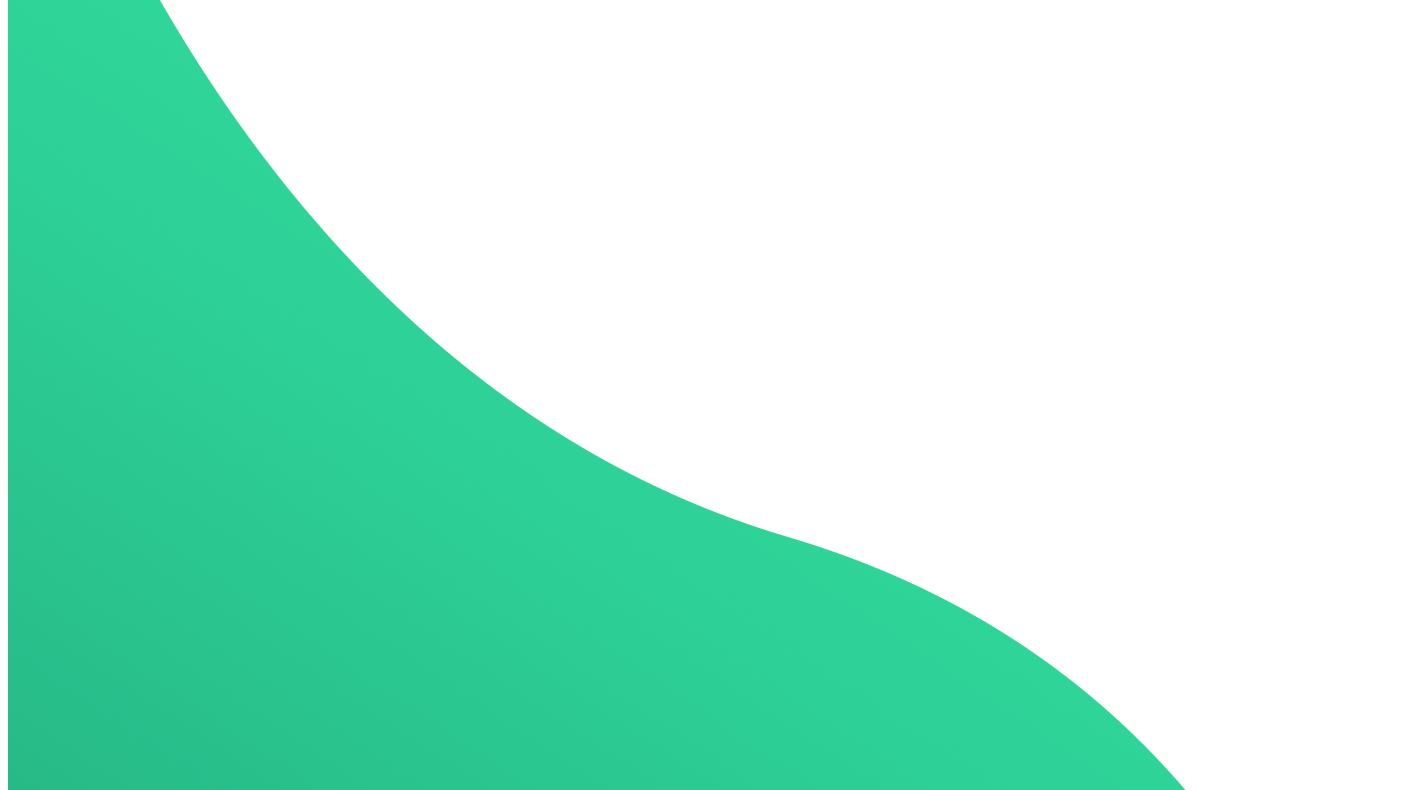
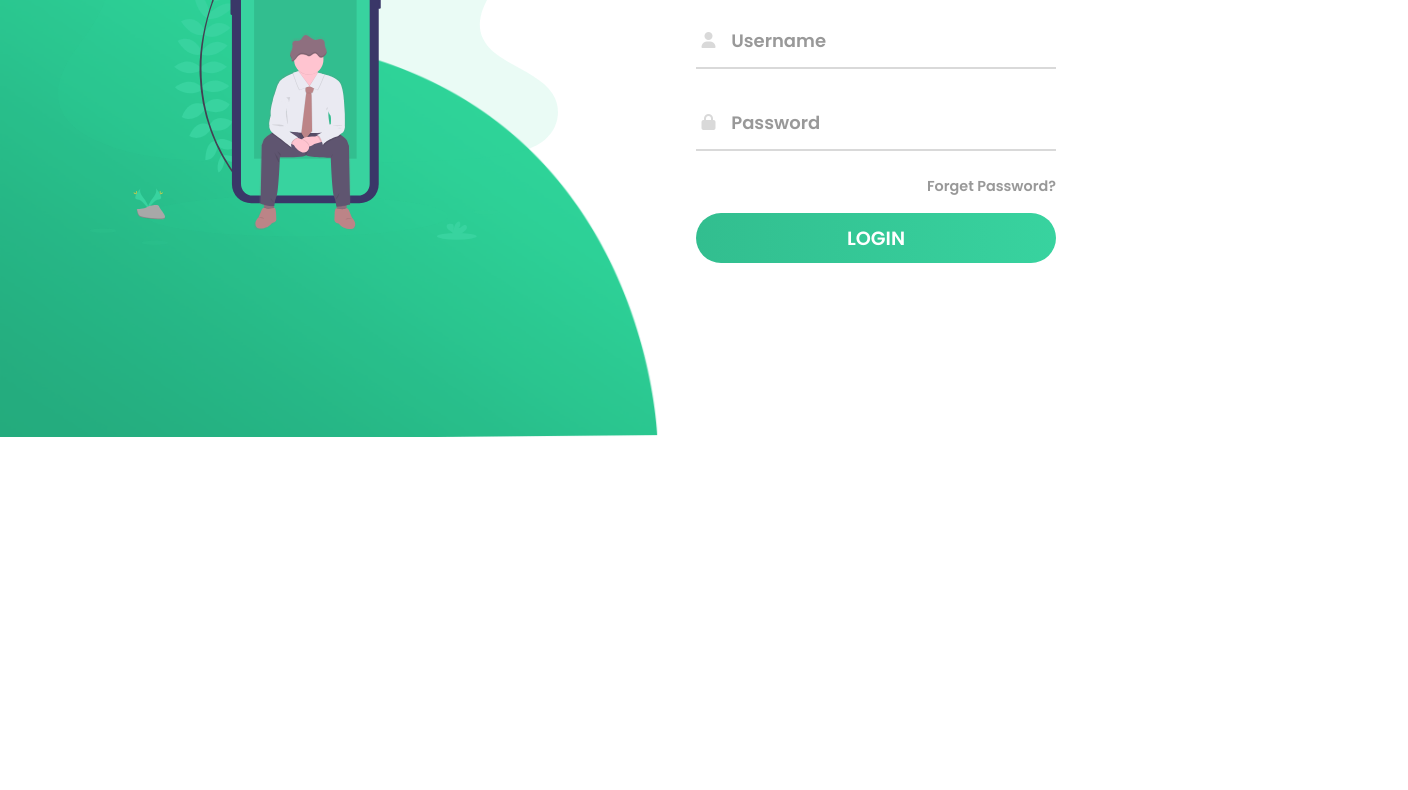
Before and after one commit to mimoune/Responsive_Animated_Login_Form, a plain HTML site: page index.html in a window 1280 px wide. Shown: the part 363-1153 px from the top of the page, 1408 px wide, since content can reach past the window. After the commit the page ends 800 px from the top, so only its background shows below. Drawn offline with Linux system fonts and the light colour scheme.

Commit message:
last version

```diff
--- a/css/style.css
+++ b/css/style.css
@@ -1,3 +1,198 @@
+*{
+    padding: 0;
+    margin: 0;
+    box-sizing: border-box;
+    -webkit-box-sizing: border-box;
+    -moz-box-sizing: border-box;
+}
 body{
+    font-family: 'Poppins', sans-serif;
+}
+.wave{
+    position: fixed;
+    height: 100%;
+    left: 0;
+    bottom: 0;
+    z-index: -1;
+}
+.container{
+    width: 100vw;
+    height: 100vh;
+    display: grid;
+    grid-template-columns: repeat(2,1fr);
+    grid-gap: 7rem;
+    padding: 0 2rem;
+}
+.img{
+    display: flex;
+    justify-content: center;
+    align-items: center;
+}
+.img img{
+    width: 500px;
+}
+.avatar{
+    width: 100px;
+}
+.login-container{
+    display: flex;
+    align-items: center;
+    text-align: center;
+}
+form{
+    width: 360px;
+}
+form h2{
+    font-size: 2.9rem;
+    text-transform: uppercase;
+    margin: 15px 0;
+    color: #333;
+}
+.input-div{
+    position: relative;
+    display: grid;
+    grid-template-columns: 7% 93%;
+    margin: 25px 0;
+    padding: 5px 0;
+    border-bottom: 2px solid #d9d9d9 ;
+}
+.input-div.focus .i i{
+    color: #38d39f;
+}
+
+.input-div::after, .input-div::before{
+    content: '';
+    position: absolute;
+    bottom: -2px;
+    width: 0;
+    height: 2px;
+    background-color: #38d39f;
+    transition: .3s;
+}
+.input-div.focus div h5{
+    top: -5px;
+    font-size: 15px;
+}
+
+.input-div.focus::after{
+    right: 50%;
+}
+
+.input-div.focus::before{
+    left: 50%;
+}
+
+.input-div.focus::after, .input-div.focus::before{
+    width: 50%;
+}
+
+.input-div .one{
+    margin-top: 0;
+}
+.input-div .two{
+    margin-bottom: 4px;
+}
+.i{
+    display: flex;
+    justify-content: center;
+    align-items: center;
+}
+.i i{
+    color: #d9d9d9;
+    transition: .3s;
+}
+
+.input-div > div{
+    position: relative;
+    height: 45px;
+}
+.input-div > div h5{
+    position: absolute;
+    left: 10px;
+    top: 50%;
+    transform: translateY(-50%);
+    color: #999;
+    font-size: 18px;
+    transition: .3s;
+}
+
+.input{
+    position: absolute;
+    top:0;
+    left: 0;
+    height: 100%;
+    width: 100%;
+    border: none;
+    outline: none;
+    background: none;
+    padding: 0.5rem 0.7rem;
+    font-size: 1.2rem;
+    color: #555;
+    font-family: 'Poppins', sans-serif;
+}
+a{
+    display: block;
+    text-align: right;
+    text-decoration: none;
+    color: #999;
+    font-size: 0.9rem;
+    transition: .3s;
+}
+a:hover{
+    color:#38d39f
+}
+
+.btn{
+    display: block;
+    width: 100%;
+    height: 50px;
+    border-radius: 25px;
+    margin: 1rem 0;
+    font-size: 1.2rem;
+    outline: none;
+    border: none;
+    background-image:linear-gradient(to right,#32be8f,#38d39F,#32be8f);
+    color: #fff;
+    cursor: pointer;
+    font-family: 'Poppins', sans-serif;
+    background-size: 200%;
+    transition: .5s;
+    text-transform: uppercase;
+}
+.btn:hover{
+    background-position: right;
+}
+
+@media screen and (max-width:1050px){
+    .container{
+        grid-gap: 5rem;
+    }
+}
+
+@media screen and (max-width:1000px){
+    form{
+        width: 290px;
+    }
+    form h2 {
+        font-size: 2.4rem;
+        margin: 8px 0;
+    }
+    .img img{
+        width: 400px;
+    }
 
 }
+@media screen and (max-width:900px){
+    .img{
+        display: none
+    }
+    .container{
+        grid-template-columns: 1fr;
+    }
+    .wave{
+        display: none;
+    }
+    .login-container{
+        justify-content: center;
+    }
+}
--- a/index.html
+++ b/index.html
@@ -5,6 +5,7 @@
     <meta name="viewport" content="width=device-width, initial-scale=1.0">
     <link rel="stylesheet" href="./css/style.css">
     <link href="https://fonts.googleapis.com/css?family=Poppins:600&display=swap" rel="stylesheet">
+    <link href="https://fonts.googleapis.com/css2?family=Poppins:wght@600&display=swap" rel="stylesheet">
 	<script src="https://kit.fontawesome.com/a81368914c.js"></script>
     <title>Animated Login Form</title>
 </head>
@@ -21,10 +22,10 @@
         <!-- login form  -->
         <div class="login-container">
             <form action="index.html">
-                <img src="./img/avatar.svg"/>
+                <img class="avatar" src="./img/avatar.svg"/>
                 <h2>Welcome</h2>
                 <!-- login input  -->
-                <div class="input-div">
+                <div class="input-div one">
                     <div class="i">
                         <i class="fas fa-user"></i>
                     </div>
@@ -36,13 +37,13 @@
                 <!-- end login input -->
 
                 <!-- password input -->
-                <div class="input-div">
+                <div class="input-div two">
                     <div class="i">
                         <i class="fas fa-lock"></i>
                     </div>
                     <div>
-                        <h5>Username</h5>
-                        <input class="input" type="text"/>
+                        <h5>Password</h5>
+                        <input class="input" type="password"/>
                     </div>
                 </div>
                 <!-- end password input -->
@@ -52,5 +53,6 @@
         </div>
         <!-- end login form  -->
     </div>
+    <script type="text/javascript" src="./js/main.js"></script>
 </body>
 </html>
--- a/js/main.js
+++ b/js/main.js
@@ -0,0 +1,16 @@
+const inputs = document.querySelectorAll(".input");
+function focusFunc(){
+    let parent = this.parentNode.parentNode;
+    parent.classList.add("focus")
+}
+function blurFunc(){
+    let parent = this.parentNode.parentNode;
+    if(this.value ==""){
+        parent.classList.remove("focus")
+
+    }
+}
+inputs.forEach(input=>{
+    input.addEventListener("focus",focusFunc);
+    input.addEventListener("blur",blurFunc);
+})
```
